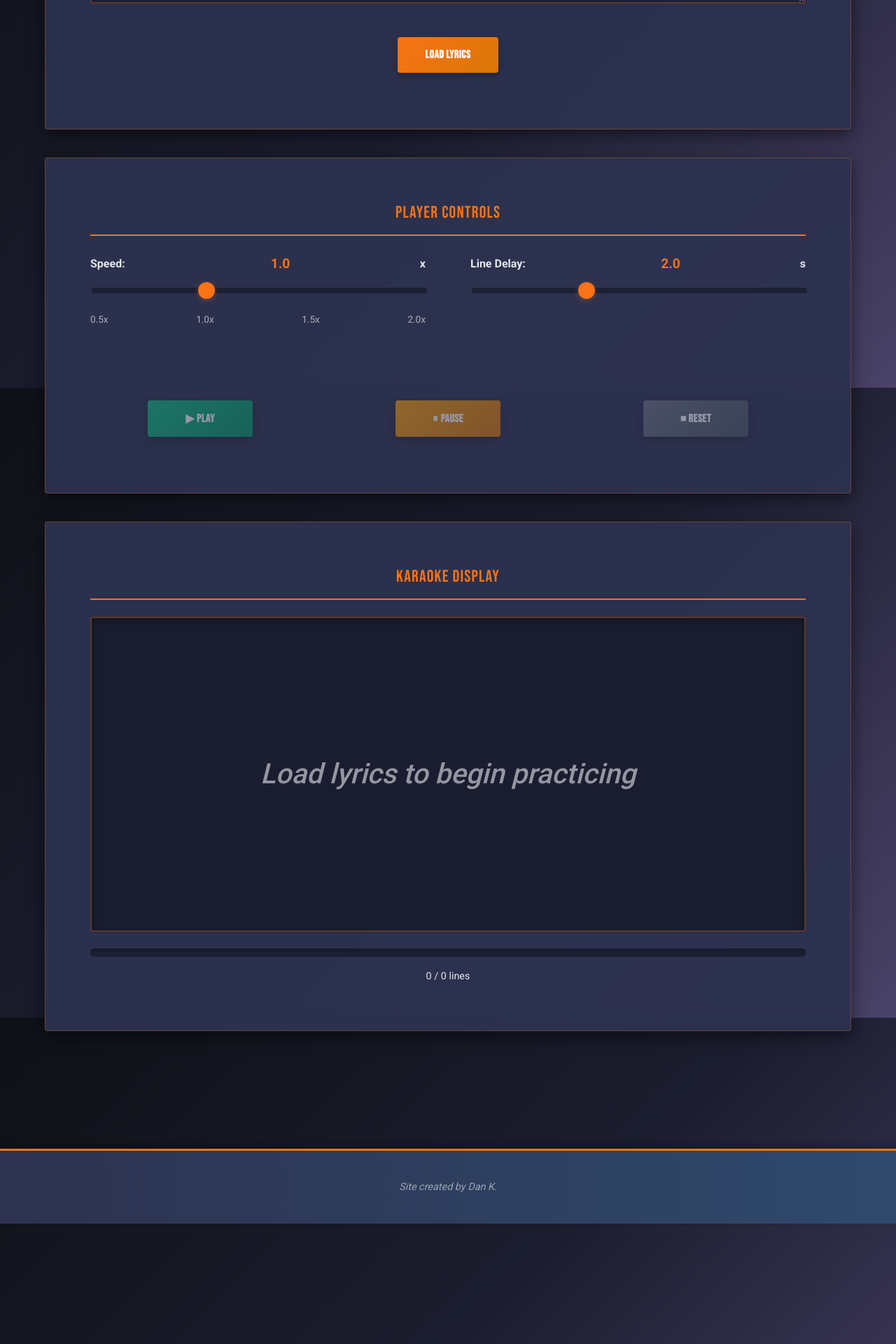
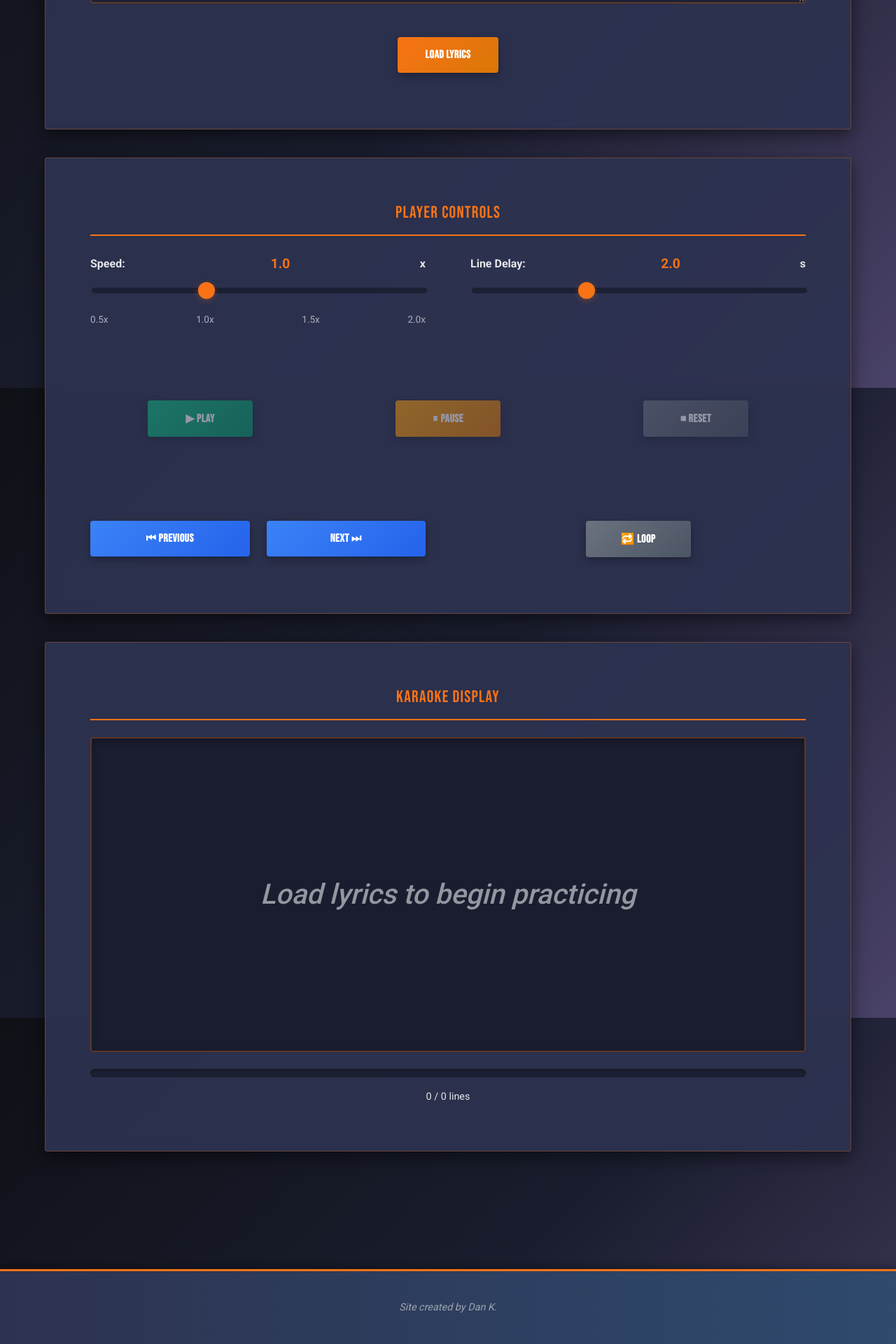
Before and after one commit to dekay2001/dekay2001.github.io, a Jekyll site: the page built from playground/index.html, in a window 1280 px wide. Shown: the part 1246-3166 px from the top of the page at 70% size. Built offline with Jekyll 4.4.1, drawn with Linux system fonts in a browser that asks for light colours.

Commit message:
feat: Add navigation and loop controls to the Lyrical Learner interface

```diff
--- a/assets/css/responsive-lyrical-learner.css
+++ b/assets/css/responsive-lyrical-learner.css
@@ -223,6 +223,43 @@
   min-width: 100px;
 }
 
+/* Navigation Controls */
+.ll-navigation-controls {
+  display: flex;
+  gap: var(--spacing-md);
+  justify-content: center;
+  margin-top: var(--spacing-md);
+}
+
+.ll-btn-nav {
+  background: linear-gradient(135deg, #3b82f6, #2563eb);
+  color: white;
+  flex: 1;
+  min-width: 120px;
+}
+
+/* Loop Control */
+.ll-loop-control {
+  display: flex;
+  justify-content: center;
+  margin-top: var(--spacing-md);
+}
+
+.ll-btn-toggle {
+  background: linear-gradient(135deg, #6b7280, #4b5563);
+  color: white;
+  min-width: 150px;
+}
+
+.ll-btn-toggle.active {
+  background: linear-gradient(135deg, #8b5cf6, #7c3aed);
+  box-shadow: 0 4px 12px rgba(139, 92, 246, 0.5);
+}
+
+.ll-btn-toggle.active:hover:not(:disabled) {
+  box-shadow: 0 6px 16px rgba(139, 92, 246, 0.6);
+}
+
 /* Karaoke Display */
 .ll-karaoke-display {
   min-height: 300px;
--- a/playground/index.html
+++ b/playground/index.html
@@ -97,6 +97,23 @@
                         ⏹ Reset
                     </button>
                 </div>
+
+                <!-- Navigation Controls -->
+                <div class="ll-navigation-controls">
+                    <button id="skipPrevBtn" class="ll-btn ll-btn-nav" aria-label="Skip to previous line">
+                        ⏮ Previous
+                    </button>
+                    <button id="skipNextBtn" class="ll-btn ll-btn-nav" aria-label="Skip to next line">
+                        Next ⏭
+                    </button>
+                </div>
+
+                <!-- Loop Control -->
+                <div class="ll-loop-control">
+                    <button id="loopBtn" class="ll-btn ll-btn-toggle" aria-label="Toggle loop mode" title="Enable loop mode to automatically restart when finished">
+                        🔁 Loop
+                    </button>
+                </div>
             </div>
         </section>
 
```
